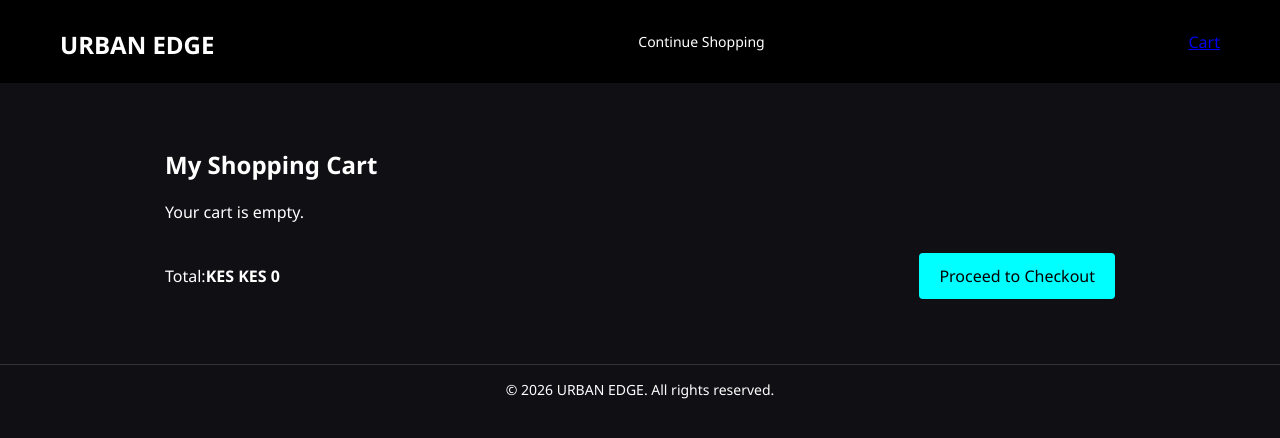
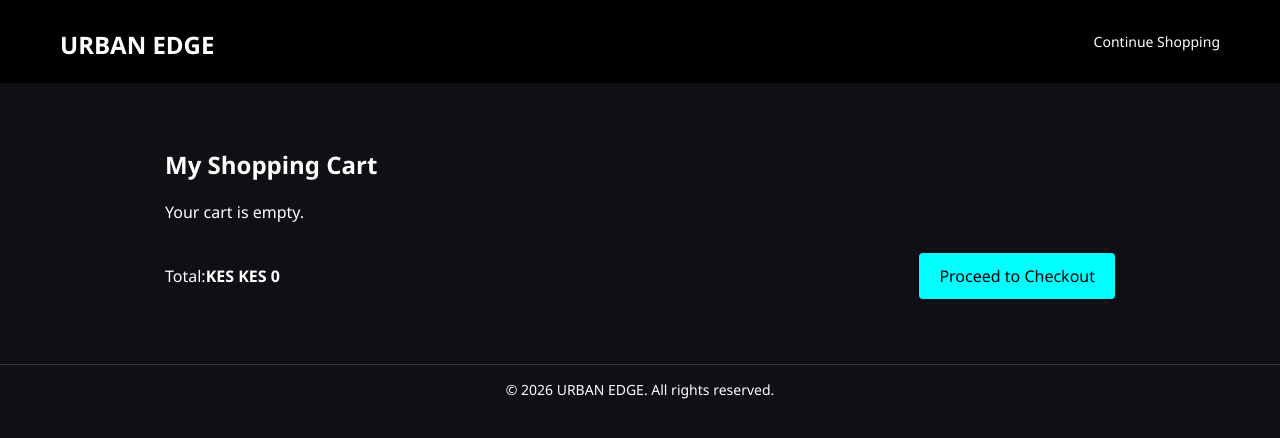
Before and after one commit to Ryanamani-ctrl/clothing-store, a plain HTML site: page cart.html in a window 1280 px wide. Drawn offline with Linux system fonts and the light colour scheme.

Commit message:
Changes cart.html file

```diff
--- a/cart.html
+++ b/cart.html
@@ -11,13 +11,8 @@
 
   <header class="header">
   <h1><a href="index.html">URBAN EDGE</a></h1>
-
   <a href="products.html" class="back-link">Continue Shopping</a>
-  <a href="cart.html" class="cart-link">
-    Cart
-    <span id="cart-indicator" class="cart-indicator"></span>
-  </a>
-</header>
+  </header>
 
 
   <main class="cart-container">
```
